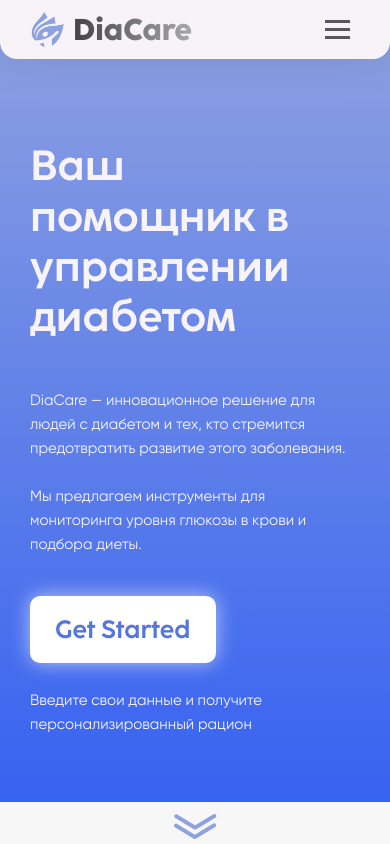
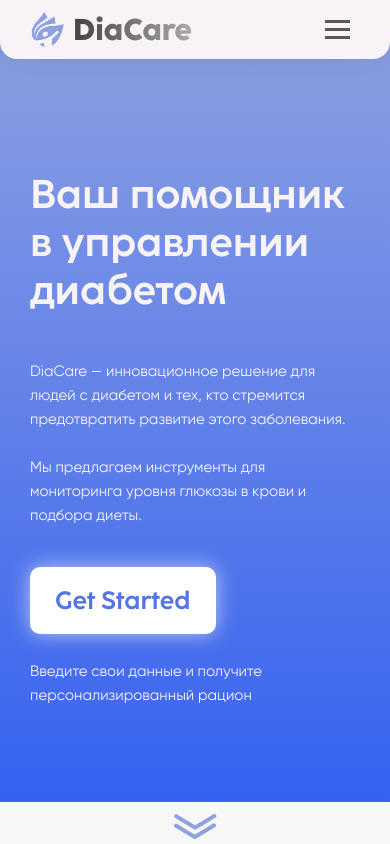
Before and after one commit to piluvz/DiaCare_client, a React (Create React App) app: page / in a window 390 px wide. Shown: the top 844 px of the page. Built offline with nearby package versions, Linux system fonts and the light colour scheme.

Commit message:
with cal

```diff
--- a/src/style/MainPage.css
+++ b/src/style/MainPage.css
@@ -224,7 +224,7 @@
   }
 
   .text-content h1 {
-    font-size: 42px;
+    font-size: 40px;
     margin-top: 45px;
     margin-bottom: 45px;
   }
```
